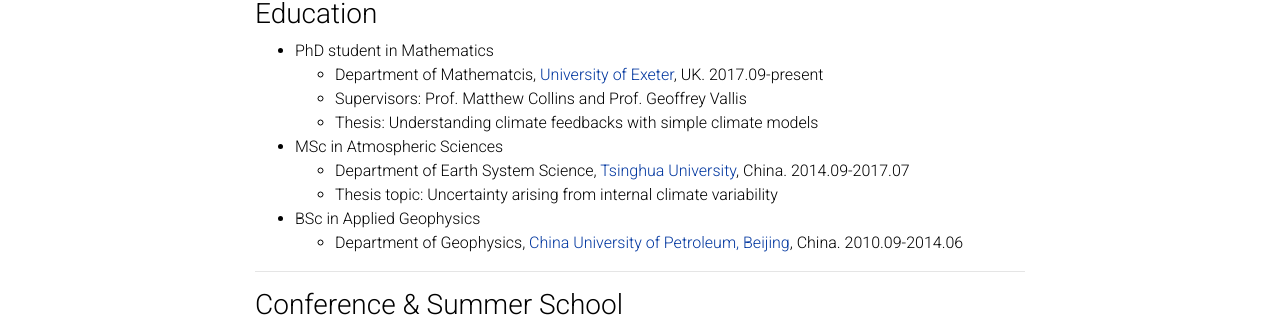
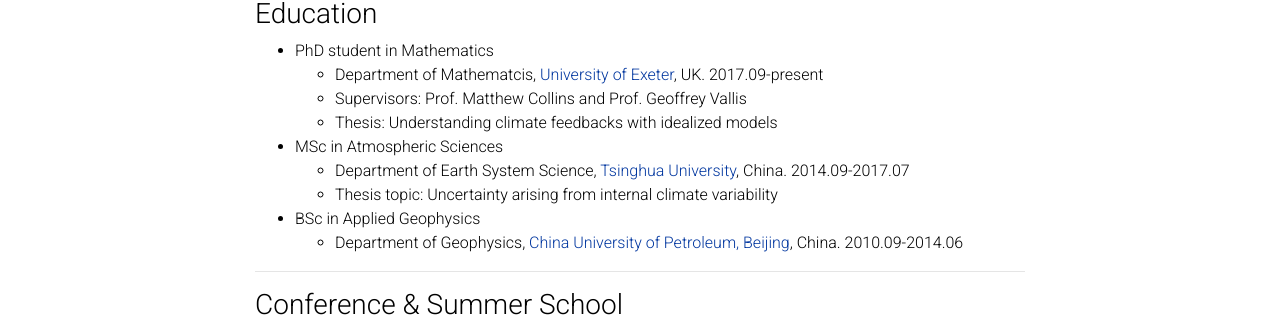
Before and after one commit to lqxyz/lqxyz.github.io, a Jekyll site: the page built from _pages/cv.md, in a window 1280 px wide and 900 px high. Shown: the part 187-504 px from the top of the window. Built offline with Jekyll 4.4.1, drawn with Linux system fonts in a browser that asks for light colours; nearby versions of some CDN libraries; comment, search, counter and statistics services are not loaded; a style sheet for code colours, icons or effects is not loaded.

Commit message:
update thesis title

```diff
--- a/_pages/cv.md
+++ b/_pages/cv.md
@@ -11,7 +11,7 @@
 * PhD student in Mathematics
    * Department of Mathematcis, [University of Exeter](https://www.exeter.ac.uk/), UK. 2017.09-present
    * Supervisors: Prof. Matthew Collins and Prof. Geoffrey Vallis
-   * Thesis: Understanding climate feedbacks with simple climate models
+   * Thesis: Understanding climate feedbacks with idealized models
 
 * MSc in Atmospheric Sciences
    * Department of Earth System Science, [Tsinghua University](http://www.tsinghua.edu.cn/publish/newthuen/index.html), China. 2014.09-2017.07
```
